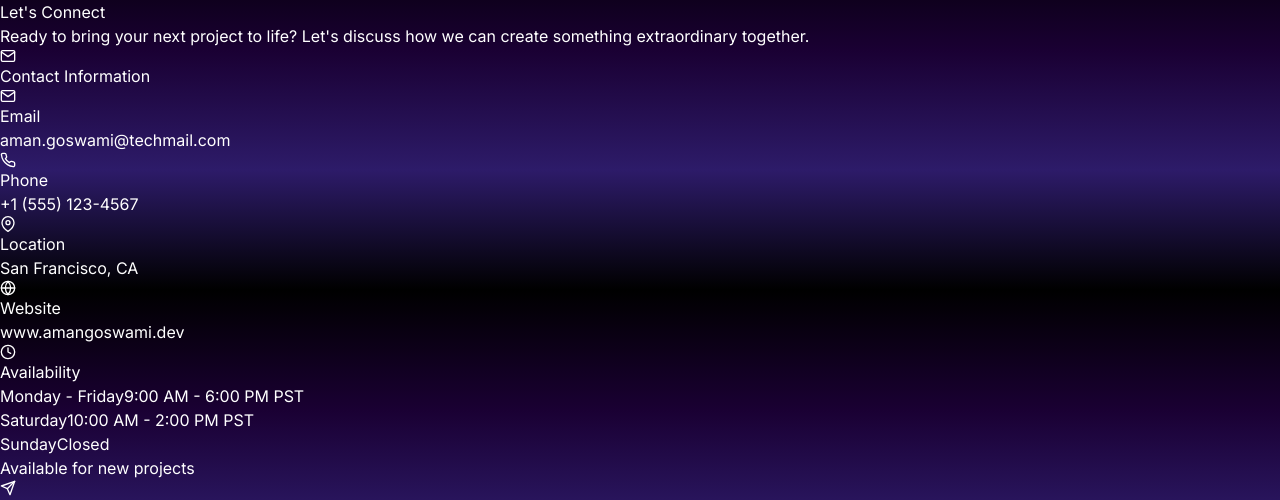
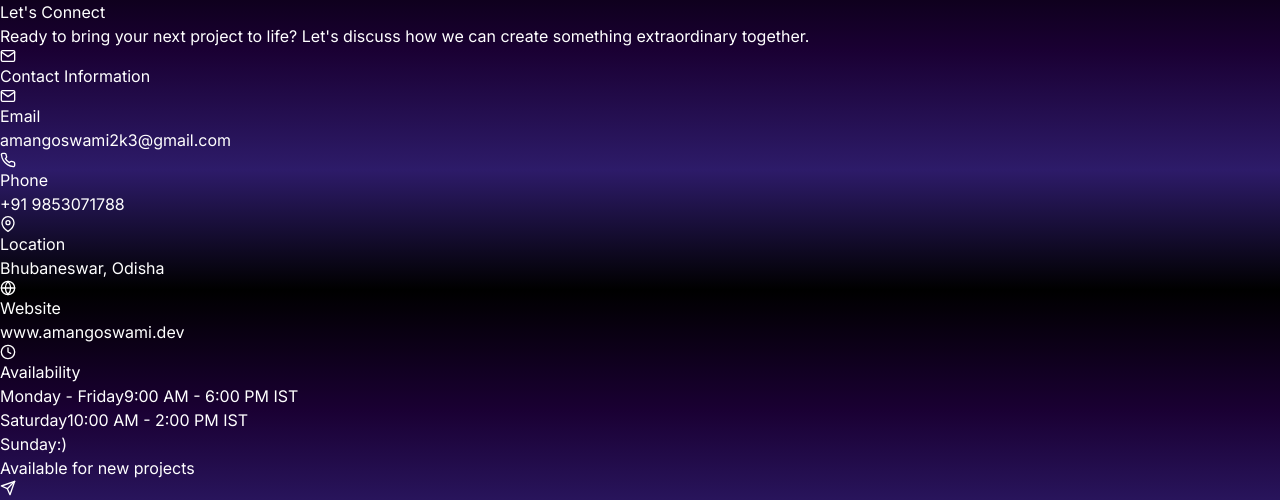
Before and after one commit to Galvan7/Professional-Portfolio-GSAP-Frmer, a React (Vite) app: page / in a window 1280 px wide. Shown: the part 5670-6170 px from the top of the page. Built offline with nearby package versions, Linux system fonts and the light colour scheme.

Commit message:
99% ready for deployement

```diff
--- a/src/components/Contact.jsx
+++ b/src/components/Contact.jsx
@@ -61,21 +61,21 @@ const Contact = () => {
         {
             icon: FiMail,
             label: "Email",
-            value: "aman.goswami@techmail.com",
-            href: "mailto:aman.goswami@techmail.com",
+            value: "amangoswami2k3@gmail.com",
+            href: "mailto:amangoswami2k3@gmail.com",
             color: "from-blue-500 to-cyan-500"
         },
         {
             icon: FiPhone,
             label: "Phone",
-            value: "+1 (555) 123-4567",
-            href: "tel:+15551234567",
+            value: "+91 9853071788",
+            href: "tel:+919853071788",
             color: "from-green-500 to-emerald-500"
         },
         {
             icon: FiMapPin,
             label: "Location",
-            value: "San Francisco, CA",
+            value: "Bhubaneswar, Odisha",
             href: "#",
             color: "from-red-500 to-pink-500"
         },
@@ -92,19 +92,19 @@ const Contact = () => {
         {
             icon: FiGithub,
             label: "GitHub",
-            href: "https://github.com/amangoswami",
+            href: "https://github.com/Galvan7",
             color: "hover:text-gray-300"
         },
         {
             icon: FiLinkedin,
             label: "LinkedIn",
-            href: "https://linkedin.com/in/amangoswami",
+            href: "https://www.linkedin.com/in/amangoswamiofc/",
             color: "hover:text-blue-400"
         },
         {
             icon: FiTwitter,
             label: "Twitter",
-            href: "https://twitter.com/amangoswami",
+            href: "https://x.com/Theomastix45",
             color: "hover:text-sky-400"
         },
         {
@@ -116,9 +116,9 @@ const Contact = () => {
     ]
 
     const workingHours = [
-        { day: "Monday - Friday", hours: "9:00 AM - 6:00 PM PST" },
-        { day: "Saturday", hours: "10:00 AM - 2:00 PM PST" },
-        { day: "Sunday", hours: "Closed" }
+        { day: "Monday - Friday", hours: "9:00 AM - 6:00 PM IST" },
+        { day: "Saturday", hours: "10:00 AM - 2:00 PM IST" },
+        { day: "Sunday", hours: ":)" }
     ]
 
     return (
@@ -339,7 +339,7 @@ const Contact = () => {
                         <motion.a
                             whileHover={{ scale: 1.05, boxShadow: "0 20px 40px rgba(139, 92, 246, 0.3)" }}
                             whileTap={{ scale: 0.95 }}
-                            href="tel:+15551234567"
+                            href="tel:+919853071788"
                             className="cursor-none px-8 py-4 bg-gradient-to-r from-violet-600 to-purple-600 hover:from-violet-700 hover:to-purple-700 rounded-xl font-bold text-lg transition-all duration-300 shadow-lg hover:shadow-violet-600/50 flex items-center justify-center space-x-2"
                         >
                             <FiPhone className="w-5 h-5" />
@@ -349,7 +349,7 @@ const Contact = () => {
                         <motion.a
                             whileHover={{ scale: 1.05, boxShadow: "0 20px 40px rgba(139, 92, 246, 0.3)" }}
                             whileTap={{ scale: 0.95 }}
-                            href="mailto:aman.goswami@techmail.com"
+                            href="mailto:amangoswami2k3@gmail.com"
                             className="cursor-none px-8 py-4 bg-transparent border-2 border-violet-600 hover:bg-violet-600/20 text-violet-300 hover:text-white rounded-xl font-bold text-lg transition-all duration-300 flex items-center justify-center space-x-2"
                         >
                             <FiMail className="w-5 h-5" />
```
